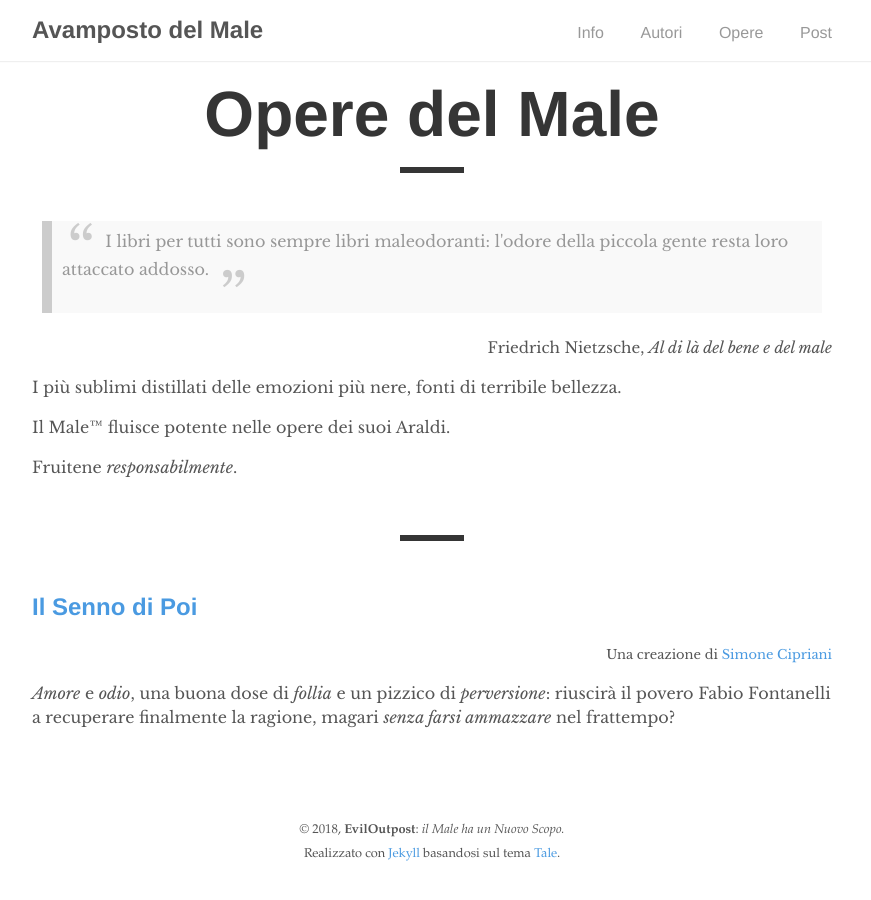
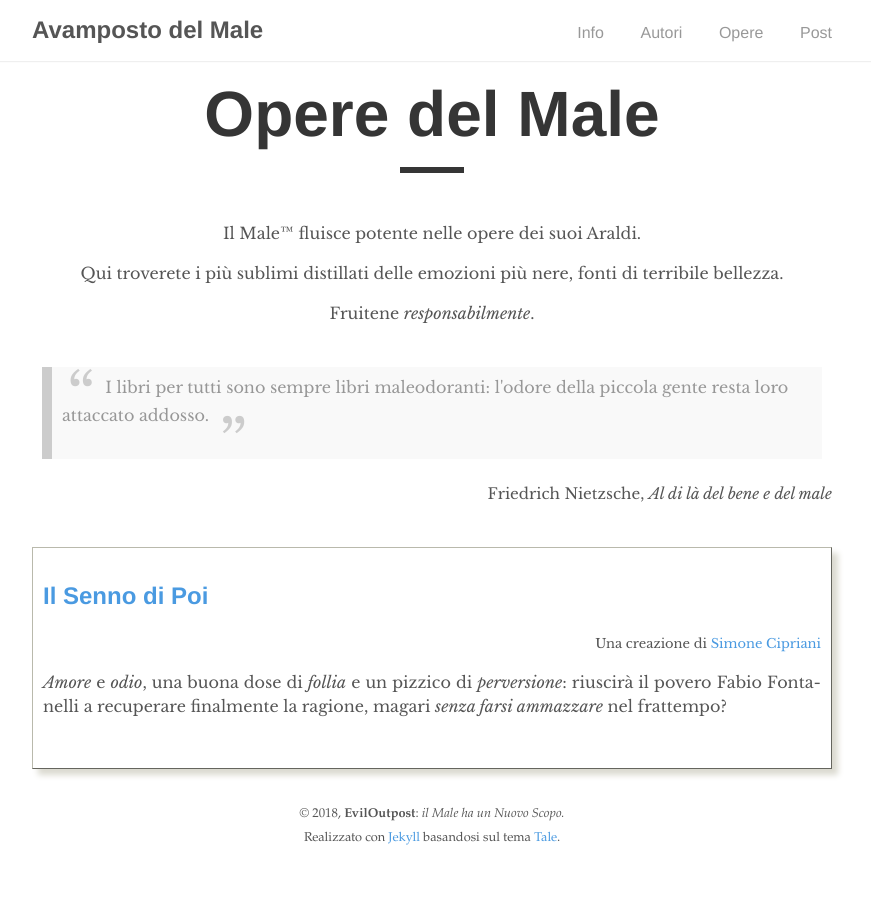
Before and after one commit to eviloutpost/eviloutpost.github.io, a Jekyll site: the page built from _pages/works.md, in a window 1280 px wide. Shown: the whole page, without its empty margins (208-1079 px from the left). Built offline with Jekyll 4.4.1, drawn with Linux system fonts in a browser that asks for light colours.

Commit message:
Implemented refactoring with sections and refined work page

```diff
--- a/_includes/sections.html
+++ b/_includes/sections.html
@@ -1,4 +1,4 @@
-<div style="text-align: center; margin-bottom : 48px;"> {{ centered | markdownify }} </div>
+<div style="text-align: center; margin-bottom : 42px;"> {{ centered | markdownify }} </div>
 
 <div>{{ quotation }}</div>
 
--- a/_pages/works.md
+++ b/_pages/works.md
@@ -4,27 +4,41 @@ title: "Opere del Male"
 permalink: /works
 ---
 
-<blockquote class="quote">
-  <p>I libri per tutti sono sempre libri maleodoranti: l'odore della piccola gente resta loro attaccato addosso.</p>
-</blockquote>
-<div class="author">Friedrich Nietzsche, <cite>Al di là del bene e del male</cite> </div>
+{% capture quotation %}
+  <blockquote class="quote">
+    <p>I libri per tutti sono sempre libri maleodoranti: l'odore della piccola gente resta loro attaccato addosso.</p>
+  </blockquote>
+  <div class="author">Friedrich Nietzsche, <cite>Al di là del bene e del male</cite> </div>
+{% endcapture %}
 
-I più sublimi distillati delle emozioni più nere, fonti di terribile bellezza.
+{% capture centered %}
+  Il Male&trade; fluisce potente nelle opere dei suoi Araldi.
 
-Il Male&trade; fluisce potente nelle opere dei suoi Araldi.
+  Qui troverete i più sublimi distillati delle emozioni più nere, fonti di terribile bellezza.
 
-Fruitene *responsabilmente*.
+  Fruitene *responsabilmente*.
+{% endcapture %}
 
-<br/>
+{% capture justified %}
+  <style>
+    div.shadowed-border {
+      padding: 10px;
+      border: 1px outset #b9b9ac;
+      box-shadow: 6px 6px 6px #dbdad0;
+    }
+  </style>
 
-<p>
-{% for work in site.works %}
-  {% if work.layout == 'work' %}
-    <div class="post-line"></div>
-    {% assign author = site.authors | where: 'nickname', work.author | first %}
-      <h2><a href="{{ work.url }}">{{ work.title }}</a></h2>
-      <p style="font-size: small; text-align: right;" >Una creazione di <a href="{{ author.url }}">{{ author.name }}</a></p>
-      <p>{{ work.caption | markdownify }}</p>
-    <br>
-  {% endif %}
-{% endfor %}
+  <div class="shadowed-border" style="margin-top : 42px;">
+  {% for work in site.works %}
+    {% if work.layout == 'work' %}
+      {% assign author = site.authors | where: 'nickname', work.author | first %}
+        <h2><a href="{{ work.url }}">{{ work.title }}</a></h2>
+        <p style="font-size: small; text-align: right;" >Una creazione di <a class="donthyphenate" href="{{ author.url }}">{{ author.name }}</a></p>
+        <p>{{ work.caption | markdownify }}</p>
+      <br>
+    {% endif %}
+  {% endfor %}
+  </div>
+{% endcapture %}
+
+{% include sections.html %}
```
